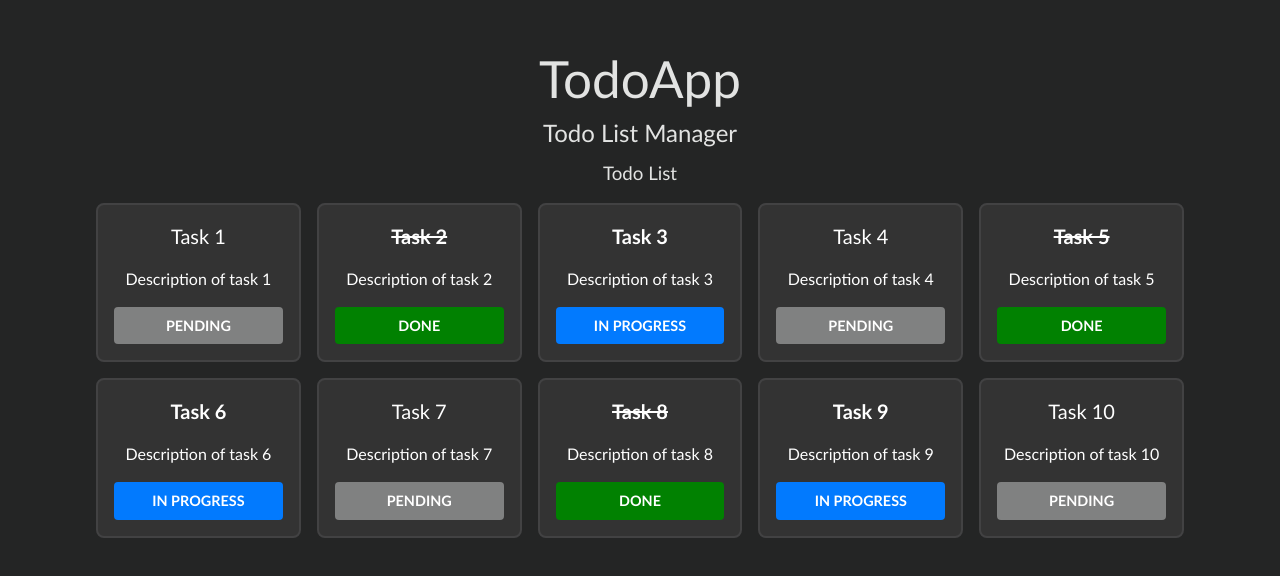
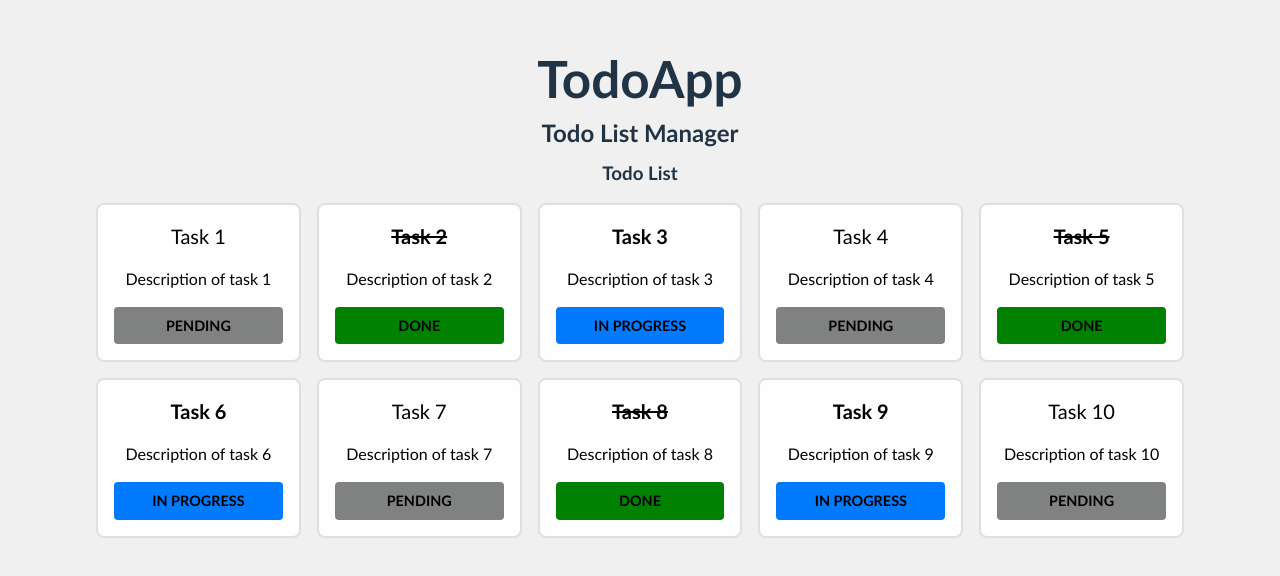
Before and after one commit to danimarce/09_react_todo-app_first-iteration, a React (Vite) app: page / in a window 1280 px wide. Shown: the part 106-682 px from the top of the page. Built offline with nearby package versions, Linux system fonts and the light colour scheme.

Commit message:
feat: add styles for light mode

```diff
--- a/src/components/App.css
+++ b/src/components/App.css
@@ -11,3 +11,9 @@ body {
   justify-content: center;
   padding: 2rem;
 }
+
+@media (prefers-color-scheme: light) {
+  body {
+    background-color: var(--bg-light);
+  }
+}
--- a/src/components/Header.module.css
+++ b/src/components/Header.module.css
@@ -2,5 +2,10 @@
   color: var(--text-light);
   text-align: center;
   margin-bottom: 0.5rem;
-  font-weight: normal;
 }
+
+@media (prefers-color-scheme: light) {
+  .heading__title {
+    color: var(--text-dark);
+  }
+}
--- a/src/components/ItemCard.module.css
+++ b/src/components/ItemCard.module.css
@@ -53,3 +53,22 @@
 .item__status--grey {
   background-color: var(--bg-grey-button);;
 }
+
+@media (prefers-color-scheme: light) {
+  .itemCard__wrapper {
+    background-color: var(--bg-white);
+    border-color: var(--border-light);
+  }
+
+  .item__title {
+    color: var(--text-black);
+  }
+
+  .item__description {
+    color: var(--text-black);
+  }
+
+  .item__status {
+    color: var(--text-black);
+  }
+}
--- a/src/components/ListHeader.module.css
+++ b/src/components/ListHeader.module.css
@@ -2,5 +2,10 @@
   color: var(--text-light);
   text-align: center;
   margin-bottom: 1rem;
-  font-weight: normal;
 }
+
+@media (prefers-color-scheme: light) {
+  .heading__list {
+    color: var(--text-dark);
+  }
+}
--- a/src/components/Subheader.module.css
+++ b/src/components/Subheader.module.css
@@ -2,5 +2,10 @@
   color: var(--text-light);
   margin-bottom: 0.5rem;
   text-align: center;
-  font-weight: normal;
 }
+
+@media (prefers-color-scheme: light) {
+  .heading__subtitle {
+    color: var(--text-dark);
+  }
+}
--- a/src/globals.css
+++ b/src/globals.css
@@ -1,10 +1,15 @@
 :root {
   --bg-dark: #242525;
   --bg-grey: #333;
+  --bg-light: #F1F0F1;
+  --bg-white: #FFFEFE;
   --bg-grey-button: #808181;
   --bg-green-button: #018101;
   --bg-blue-button: #027AFE;
   --border-grey: #424243;
+  --border-light: #DEDFDE;
   --text-light: #E2E3E2;
   --text-white: #FFF;
+  --text-dark: #213446;
+  --text-black: #000;
 }
```
